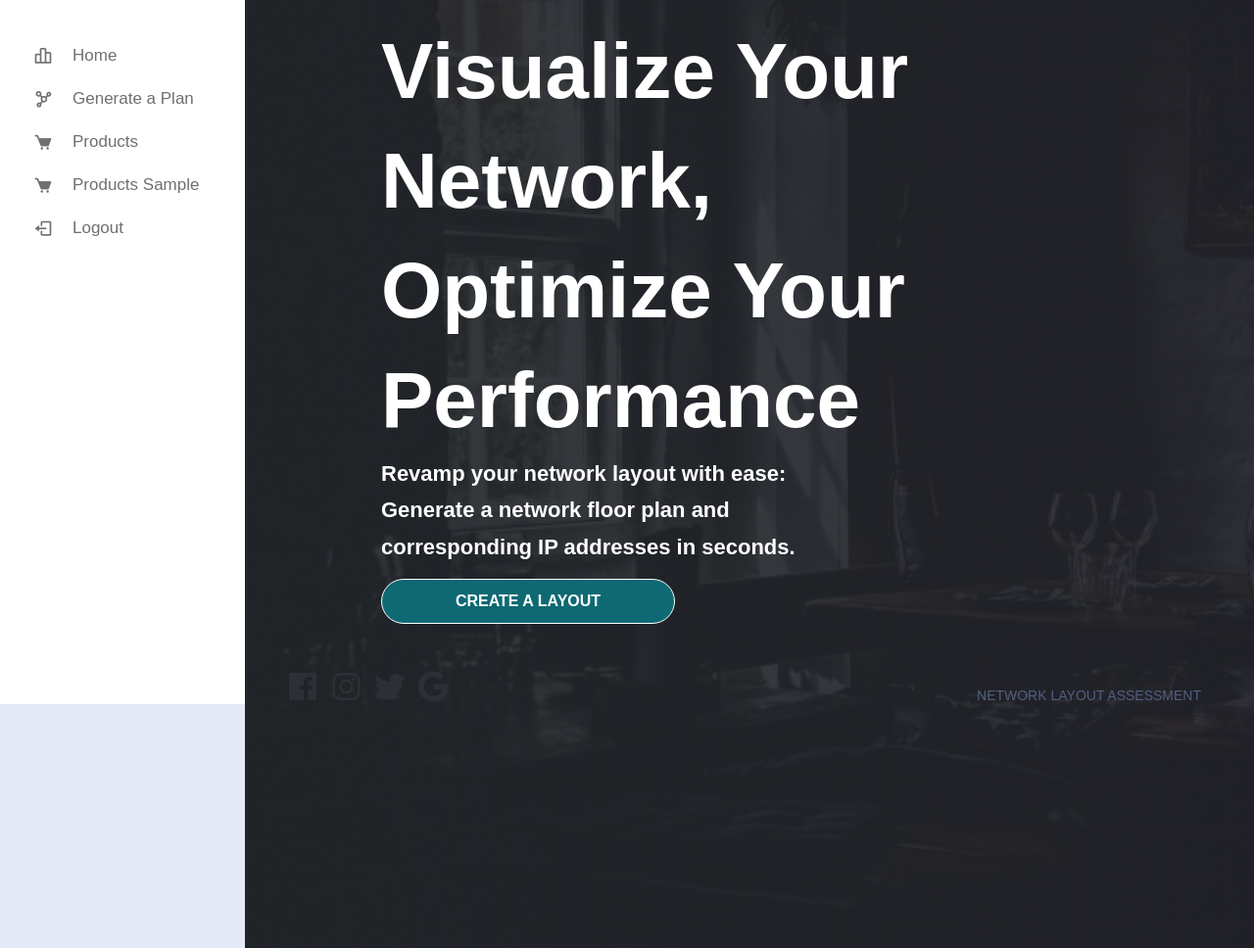
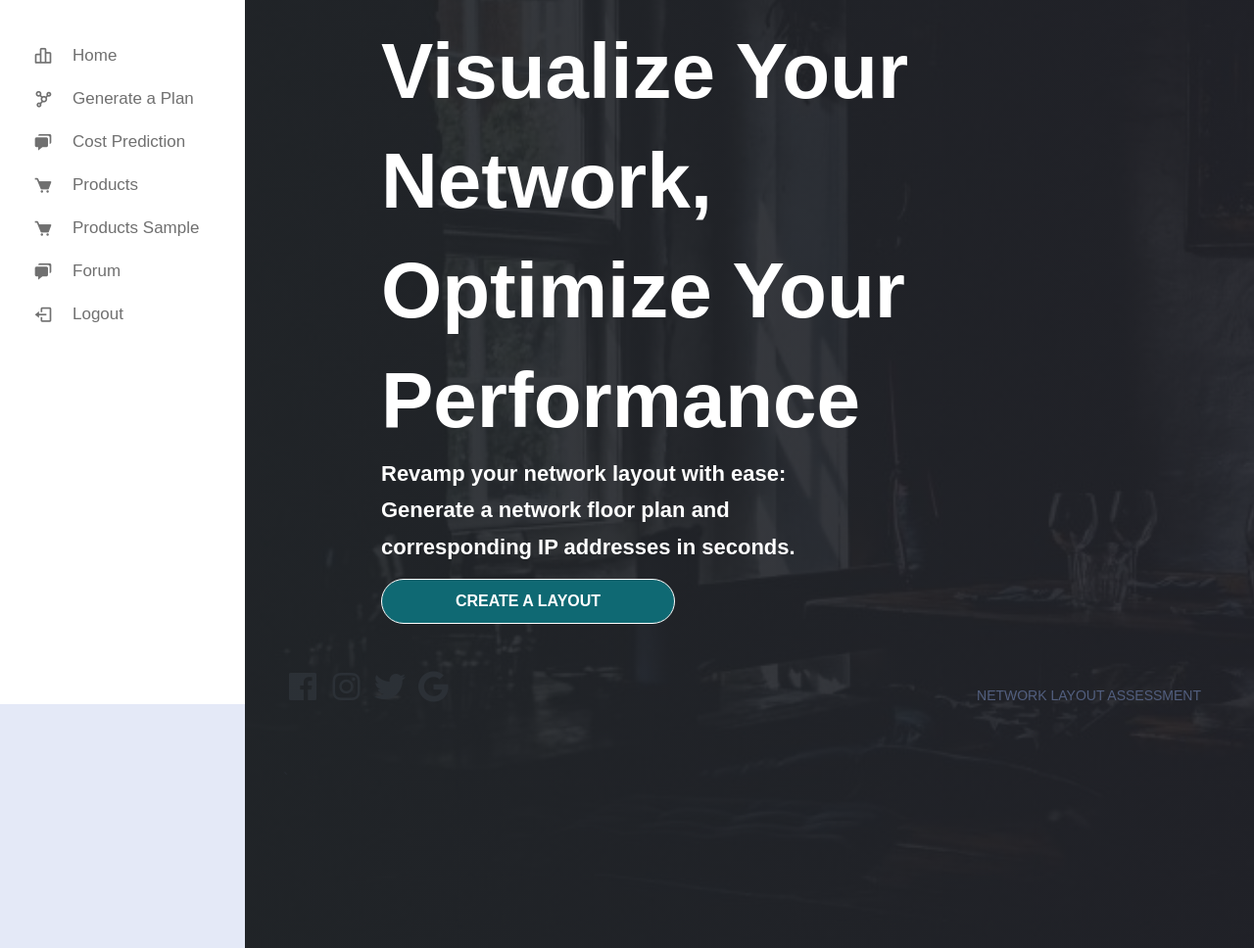
Before and after one commit to nebulemz/SIA-Project, a PHP site: page /dashboard.php in a window 1280 px wide. Shown: the part 81-1049 px from the top of the page at 98% size. Run offline with PHP 8.4, Linux system fonts and the light colour scheme; the visitor is signed in with stand-in values (Sample User, id 1); data that the repository does not hold is empty.

Commit message:
ne wpush

```diff
--- a/partials/_sidebar.php
+++ b/partials/_sidebar.php
@@ -401,6 +401,12 @@ body.dark .home .text {
               <span class="text nav-text">Generate a Plan</span>
             </a>
           </li>
+          <li class="">
+            <a href="forum.php">
+              <i class='bx bxs-chat icon'></i>
+              <span class="text nav-text">Cost Prediction</span>
+            </a>
+          </li>
 
           <li class="">
             <a href="products.php">
@@ -415,6 +421,15 @@ body.dark .home .text {
               <span class="text nav-text">Products Sample</span>
             </a>
           </li>
+
+
+          <li class="">
+            <a href="forum.php">
+              <i class='bx bxs-chat icon'></i>
+              <span class="text nav-text">Forum</span>
+            </a>
+          </li>
+
 
 
           <li class="">
--- a/partials/_topnav.php
+++ b/partials/_topnav.php
@@ -37,17 +37,6 @@ while ($admin = $res->fetch_object()) {
 
 
     <ul class="navbar-nav align-items-center d-none d-md-flex">
-    <a class="nav-link pr-0" href="cart.php" role="button" data-toggle="" aria-haspopup="true"
-          aria-expanded="false">
-          <div class="media align-items-center">
-            <span class="avatar avatar-sm rounded-circle">
-            <i class='bx bxs-cart icon'></i>
-            </span>
-            <div class="media-body ml-2 d-none d-lg-block">
-              <span class="mb-0 text-sm  font-weight-bold" href="cart.php"><?php echo "Cart";?></span>
-            </div>
-          </div>
-         </a>
       <li class="nav-item dropdown">
         <a class="nav-link pr-0" href="#" role="button" data-toggle="dropdown" aria-haspopup="true"
           aria-expanded="false">
```
Also changed, not shown: example.php (line endings or trailing spaces), forum.php (added), 1 other file.
